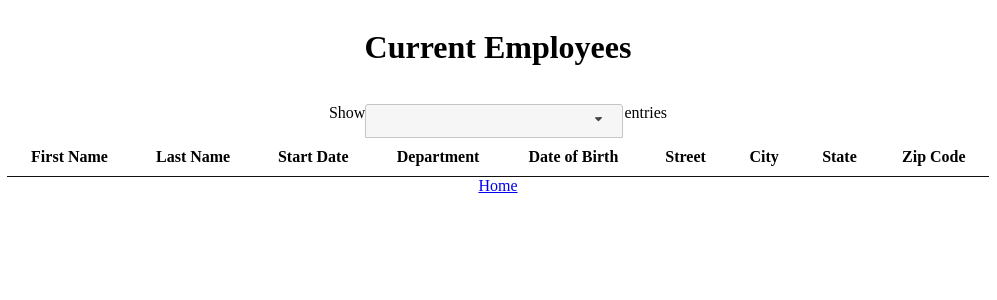
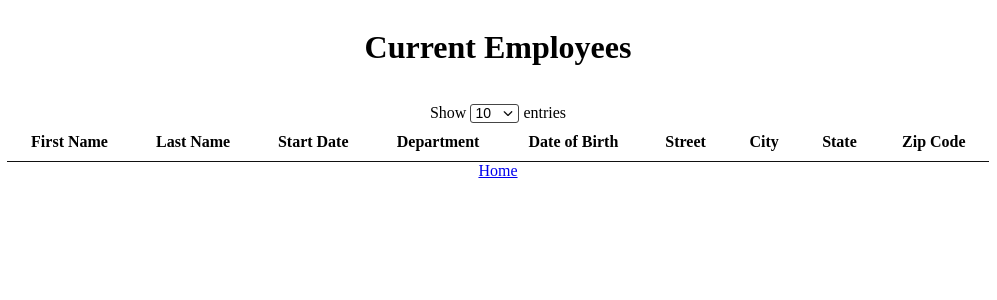
Before and after one commit to HerveHamann/hrnet, a React (Create React App) app: page /employe-list in a window 1280 px wide. Shown: the top 300 px of the page, without its empty margins (142-1139 px from the left). Built offline with nearby package versions, Linux system fonts and the light colour scheme.

Commit message:
Select table ok

```diff
--- a/src/components/Select.jsx
+++ b/src/components/Select.jsx
@@ -1,8 +1,8 @@
 import React, { useState, useRef } from "react";
 import { FontAwesomeIcon } from "@fortawesome/react-fontawesome";
-import { faCaretDown } from "@fortawesome/free-solid-svg-icons";
+import { faCaretDown, faChevronDown } from "@fortawesome/free-solid-svg-icons";
 
-const Select = ({ title, type, setSelected, selectedItem }) => {
+const Select = ({ classSet, title, type, setSelected, selectedItem }) => {
   const [openDropDown, setOpenDropDown] = useState(false);
 
   const ref = useRef(null);
@@ -23,11 +23,11 @@ const Select = ({ title, type, setSelected, selectedItem }) => {
       <div className="select-title">{title}</div>
       <div
         ref={ref}
-        className="dropdown"
+        className={classSet}
         onClick={() => (openDropDown ? setOpenDropDown(false) : setOpenDropDown(true))}>
         <div className="dropdown-select">
           <span className="select">{selectedItem} </span>
-          <FontAwesomeIcon className="icon" icon={faCaretDown} />
+          <FontAwesomeIcon className="icon" icon={classSet === "dropdown" ? faCaretDown : faChevronDown} />
         </div>
         <div className={openDropDown ? "dropdown-list" : "hidden"}>
           {type.map((item) => (
--- a/src/pages/EmployeList.jsx
+++ b/src/pages/EmployeList.jsx
@@ -1,4 +1,4 @@
-import React, { useContext } from "react";
+import React, { useContext, useState } from "react";
 import { DataContext } from "../DataContext";
 import { NavLink } from "react-router-dom";
 import Table from "../components/Table";
@@ -7,6 +7,9 @@ import { entries } from "../assets/SelectContent";
 const EmployeList = () => {
   const data = useContext(DataContext);
   const { UserList } = data;
+  const [selectedItemByPage, setSelectedItemByPage] = useState(entries[0].name);
+
+  console.log(selectedItemByPage);
 
   return (
     <div className="container">
@@ -14,7 +17,12 @@ const EmployeList = () => {
       <div className="custom-field">
         <div className="entries-selector">
           <span>Show</span>
-          <Select type={entries} />
+          <Select
+            classSet={"table-dropdown"}
+            type={entries}
+            selectedItem={selectedItemByPage}
+            setSelected={setSelectedItemByPage}
+          />
 
           <span>entries</span>
         </div>
--- a/src/pages/Home.jsx
+++ b/src/pages/Home.jsx
@@ -78,13 +78,20 @@ const Home = () => {
             <label hmtlfor="city">City</label>
             <input onChange={(e) => setUser({ ...User, city: e.target.value })} id="city" type="text" />
 
-            <Select selectedItem={selectedState} title="State" type={states} setSelected={setSelectedState} />
+            <Select
+              classSet={"dropdown"}
+              selectedItem={selectedState}
+              title="State"
+              type={states}
+              setSelected={setSelectedState}
+            />
 
             <label hmtlfor="zip-code">Zip Code</label>
             <input onChange={(e) => setUser({ ...User, zipCode: e.target.value })} id="zip-code" type="number" />
           </fieldset>
 
           <Select
+            classSet={"dropdown"}
             selectedItem={selectedDepartment}
             title="Department"
             type={departement}
--- a/src/styles/components/_select.scss
+++ b/src/styles/components/_select.scss
@@ -12,7 +12,6 @@
   cursor: pointer;
   margin-right: 1px;
   position: relative;
-  cursor: pointer;
 
   .dropdown-select {
     padding: 0 15px 0 16px;
@@ -33,7 +32,7 @@
     display: none;
   }
   .dropdown-list {
-    width: 256px;
+    width: 100%;
     background-color: $color-3;
     position: absolute;
     top: 33px;
@@ -53,3 +52,52 @@
     }
   }
 }
+
+.table-dropdown {
+  margin: 0 4px 0 4px;
+  font-family: Arial, Helvetica, sans-serif;
+  width: 47px;
+  height: 17px;
+  background-color: $color-3;
+  border-radius: 3px;
+  border: 1px solid $color-6;
+  position: relative;
+  cursor: pointer;
+
+  .dropdown-select {
+    padding: 0 0px 0 4px;
+    font-size: 14px;
+    height: 100%;
+    display: flex;
+    align-items: center;
+    justify-content: space-between;
+    .icon {
+      font-size: 10px;
+      color: $color-8;
+      position: relative;
+      top: -0.5px;
+      right: 5px;
+    }
+  }
+  .hidden {
+    display: none;
+  }
+  .dropdown-list {
+    width: 102%;
+    background-color: $color-3;
+    position: absolute;
+    top: 19px;
+    left: -1px;
+    z-index: 100;
+    border: 0.5px solid $color-5;
+    box-shadow: 0px 2px 5px $color-4;
+    .dropdown-item {
+      font-size: 14px;
+      padding: 0px 0px 0px 4px;
+    }
+    .dropdown-item:hover {
+      background-color: $color-1;
+      color: $color-3;
+    }
+  }
+}
--- a/src/styles/pages/_employelist.scss
+++ b/src/styles/pages/_employelist.scss
@@ -6,7 +6,7 @@
   .custom-field {
     .entries-selector {
       display: flex;
-      align-items: center;
+      align-items: baseline;
     }
   }
 }
```
